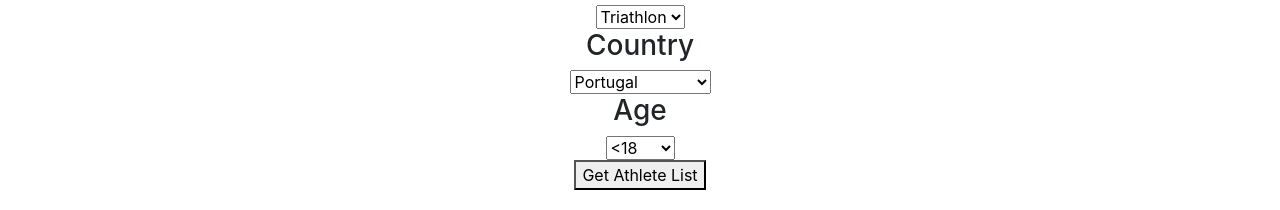
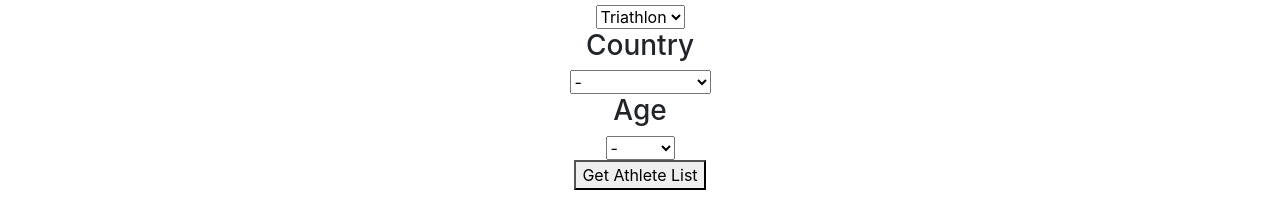
Before and after one commit to BoostMyAthlete/BoostMyAthlete, a React (Vite) app in the folder frontend/: page /search in a window 1280 px wide. Shown: the part 235-445 px from the top of the page. Built offline with nearby package versions, Linux system fonts and the light colour scheme.

Commit message:
Search function updated with age and country filters

```diff
--- a/frontend/src/components/AthleteList/AthleteList.jsx
+++ b/frontend/src/components/AthleteList/AthleteList.jsx
@@ -1,9 +1,12 @@
 import axios from 'axios';
 import { useState } from 'react';
 import AthleteCard from './../AthleteCard/AthleteCard';
+import SearchAthlete from '@components/SearchAthlete/SearchAthlete';
 
 const AthleteList = () => {
     const [persons, setPersons] =useState([]);
+    const [country, setCountry] = useState('')
+    const [age, setAge] = useState('')
 
     const options = {
       method: 'GET',
@@ -16,18 +19,33 @@ const AthleteList = () => {
       .request(options)
       .then((response) => {
         const totalData = response.data.data;
-        const filterImg = totalData.filter((athlete) => athlete.athlete_profile_image !== null);
-        setPersons(filterImg);
+        const filterCountry =  country === ""  ? totalData : totalData.filter((athlete) => athlete.athlete_country_name === country);
+        const filterAge = age[0] === 0 ? filterCountry : filterCountry.filter((athlete) => age.length===1 && age[0] === 18 ? athlete.athlete_age < age[0] : (age.length===1 && age[0] === 32 ? athlete.athlete_age > 32 : athlete.athlete_age >= age[0] && athlete.athlete_age <= age[1] ))
+        const filterImg = filterAge.filter((athlete) => athlete.athlete_profile_image !== null);
+
+
+        console.log(filterImg)
+        setPersons(filterImg)
       });
     };
 
 
-    // const getPersons = () => {
-    // axios
-    //   .request(options)
-    //   .then((response) => setPersons(response.data.data));
-    // };
+
+    const handleCountry = (event) => {
+      const selectedCountry = event.target.value;
+      setCountry(selectedCountry);
+      console.log('Selected country:', selectedCountry);
+    }
+    const handleAge =(event)=>{
+      const selectedAge = event.target.value;
+      const ageRange = selectedAge.split(",");
+      const numberAgeRange = ageRange.map(age => parseInt(age));
+      setAge(numberAgeRange);
+      console.log('Selected age:', numberAgeRange);
+    }
       return (
+        <>
+        <SearchAthlete handleCountry={handleCountry}  handleAge={handleAge} />
             <div>
                 <button onClick={getPersons}>Get Athlete List</button>
                 <div className="row">
@@ -43,6 +61,12 @@ const AthleteList = () => {
             </div>
             </div>
 
+        </>
+
    )};
+   export default AthleteList
 
-export default AthleteList
+   // if age.length === 1 && age === 18 return athlete.athlete_age < 18
+// else if age.length === 1 && age === 32 return athlete.athlete_age > 32
+// else return age[0] <= athlete.athlete_age <= age[1]
+// if age.length === 1 return age else return index[0] < age < index[1]
--- a/frontend/src/components/SearchAthlete/SearchAthlete.jsx
+++ b/frontend/src/components/SearchAthlete/SearchAthlete.jsx
@@ -1,13 +1,14 @@
-import React from 'react'
+import React, { useState } from 'react'
 
-const SearchAthlete = () => {
+const SearchAthlete = ({handleCountry, handleAge}) => {
   return (  <div>
              <h3>Sports</h3>
             <select id="sports">
             <option value="triathlon">Triathlon</option>
             </select>
             <h3>Country</h3>
-            <select id="Country">
+            <select id="country" onChange={handleCountry}>
+            <option value="">-</option>
             <option value="Portugal">Portugal</option>
             <option value="Australia">Australia</option>
             <option value="Austria">Austria</option>
@@ -30,12 +31,13 @@ const SearchAthlete = () => {
             <option value="United States">United States</option>
         </select>
         <h3>Age</h3>
-        <select id="age">
-          <option value="<18"> &lt;18</option>
+        <select id="age" onChange={handleAge}>
+          <option value="0">-</option>
+          <option value="18"> &lt;18</option>
           <option value="18,22">18-22</option>
           <option value="23,27">23-27</option>
           <option value="28,32">28-32</option>
-          <option value=">32">&gt; 32</option>
+          <option value="32">&gt; 32</option>
         </select>
         <br />
         </div>
--- a/frontend/src/pages/SearchPage/SearchPage.jsx
+++ b/frontend/src/pages/SearchPage/SearchPage.jsx
@@ -4,7 +4,7 @@ import SearchAthlete from "@components/SearchAthlete/SearchAthlete";
 
 function SearchPage() {
   return <div><h1>SearchPage</h1>
-  <SearchAthlete/>
+
   <AthleteList/>
   </div>;
 }
```
